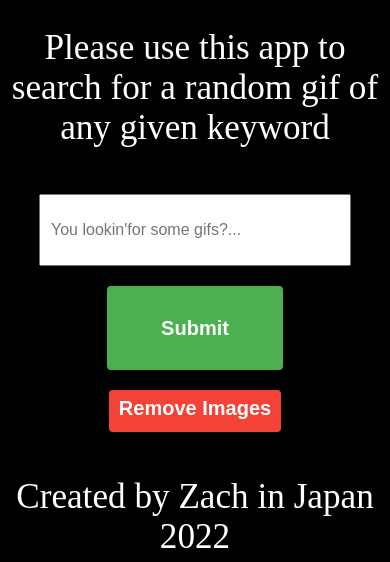
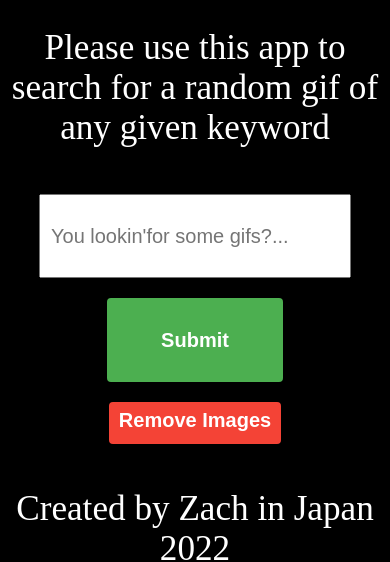
Before and after one commit to Zakkku/jquery-giffy-project, a plain HTML site: page index.html in a window 390 px wide. Shown: the part 317-879 px from the top of the page. Drawn offline with nearby package versions, Linux system fonts and the light colour scheme.

Commit message:
added placeholder overflow and changed font size

```diff
--- a/styles.css
+++ b/styles.css
@@ -93,7 +93,11 @@ h1 {
 
     input,
     input::placeholder {
-        font: 16px/3 sans-serif;
+        font: 20px/3 sans-serif;
+    }
+
+    ::placeholder {
+        overflow: visible;
     }
 
     .btn {
```
